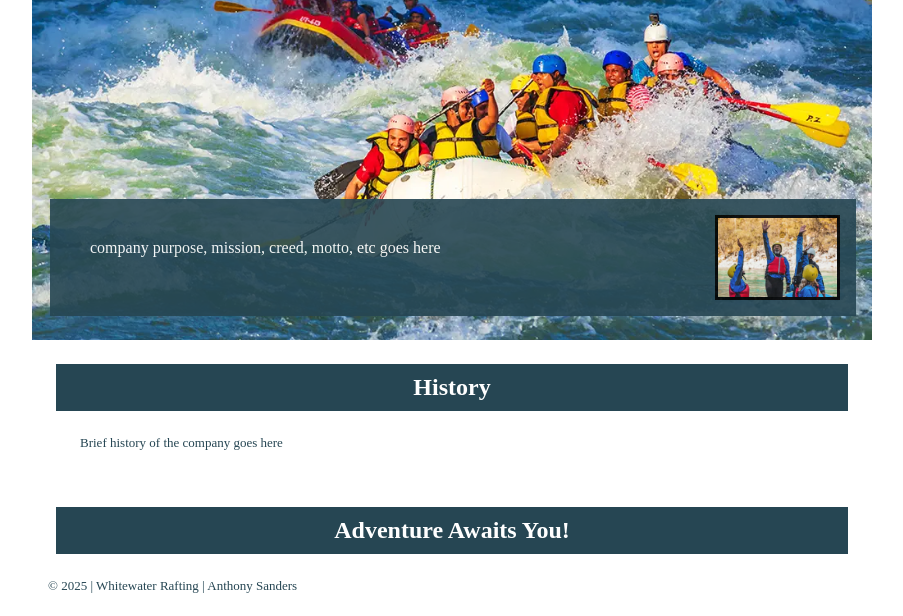
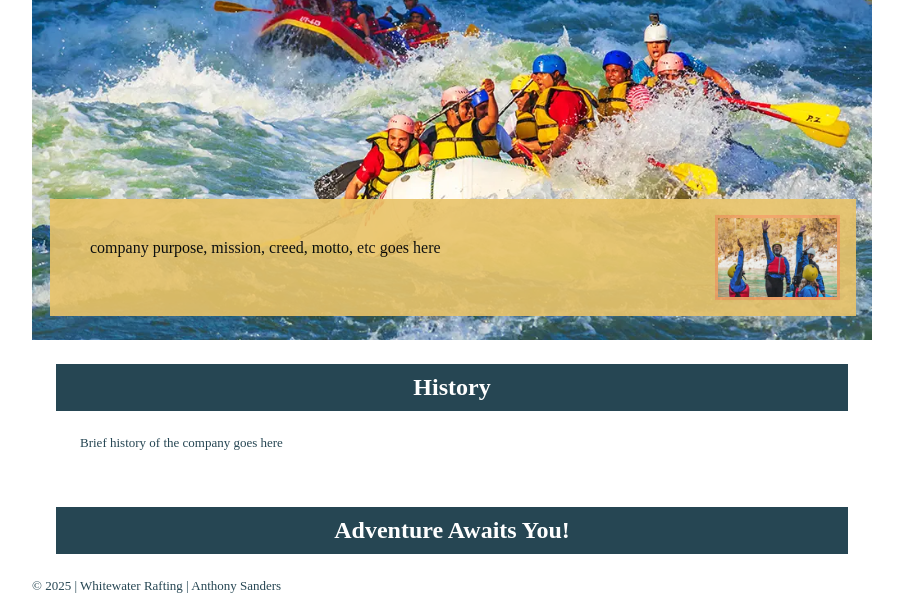
Before and after one commit to anthonysanderslds/wdd130, a plain HTML site: page wwr/about.html in a window 1280 px wide. Shown: the part 342-958 px from the top of the page, without its empty margins (188-1091 px from the left). Drawn offline with Linux system fonts and the light colour scheme.

Commit message:
page audit updates

```diff
--- a/wwr/about.html
+++ b/wwr/about.html
@@ -4,7 +4,7 @@
 <head>
     <meta charset="UTF-8">
     <meta name="viewport" content="width=device-width, initial-scale=1.0">
-    <title>White Water Rafting</title>
+    <title>About Us and the rafting company name.</title>
     <meta name="description"
         content="Welcome to Whitewater Rafting!! Explore our site to learn about how you can have the adventure of a lifetime!">
     <meta name="author" content="Anthony Sanders">
--- a/wwr/styles/rafting.css
+++ b/wwr/styles/rafting.css
@@ -72,14 +72,18 @@ article {
     margin: 18px;
     text-align: left;
     opacity: 0.9;
-    background-color: var(--accent1-color);
-    color: #fff;
+    background-color: var(--accent2-color);
+    color: black;
+}
+
+.hero article {
+    position: absolute;
 }
 
 .hero article img {
     float: right;
     width: 125px;
-    border: solid black;
+    border: solid var(--secondary-color);
 }
 
 section h2 {
@@ -98,7 +102,7 @@ section p {
 footer p {
     padding: 0;
     font-size: small;
-    margin: ;
+    margin: 0;
 }
 
 .socialmedia img {
```
